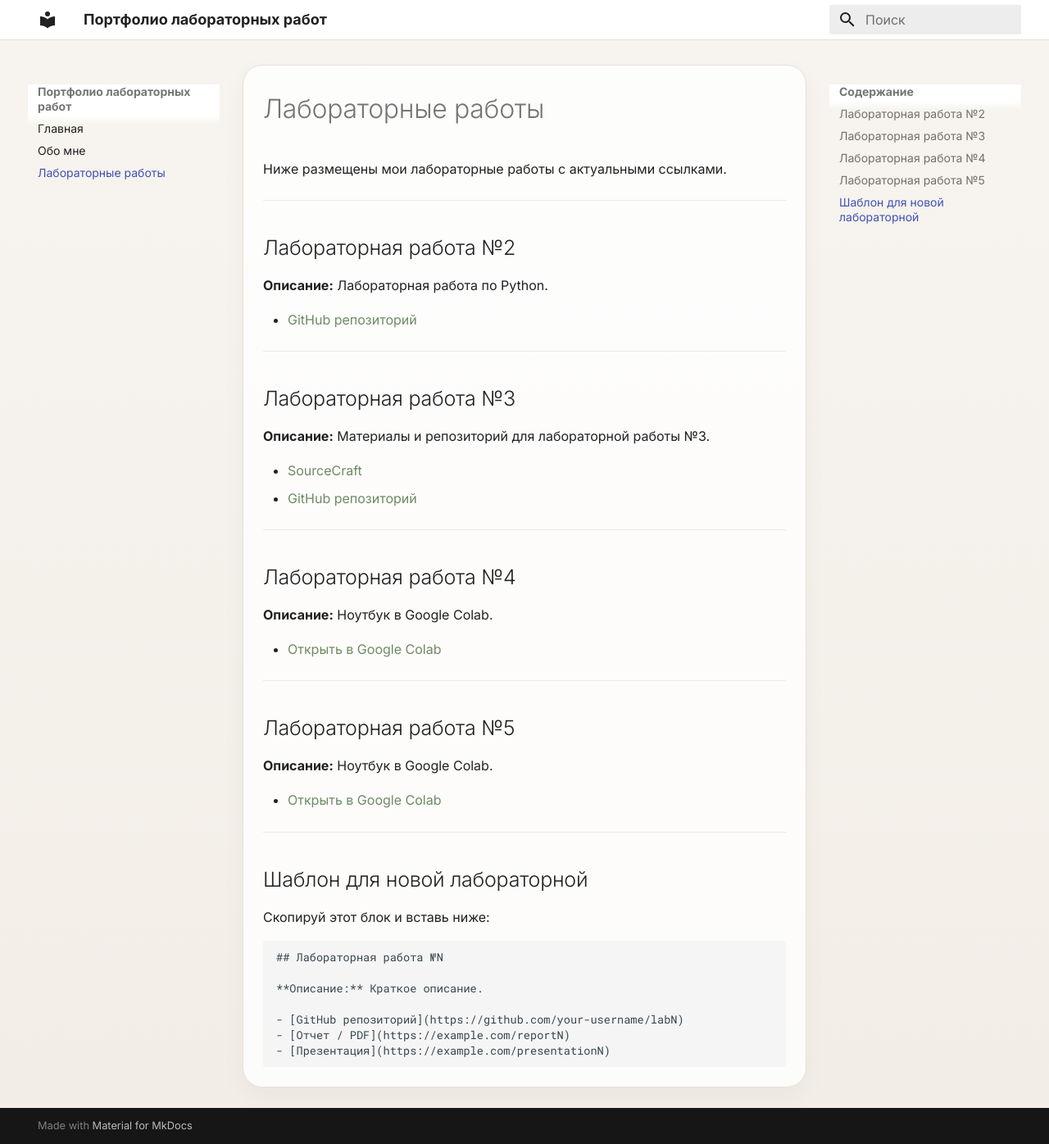
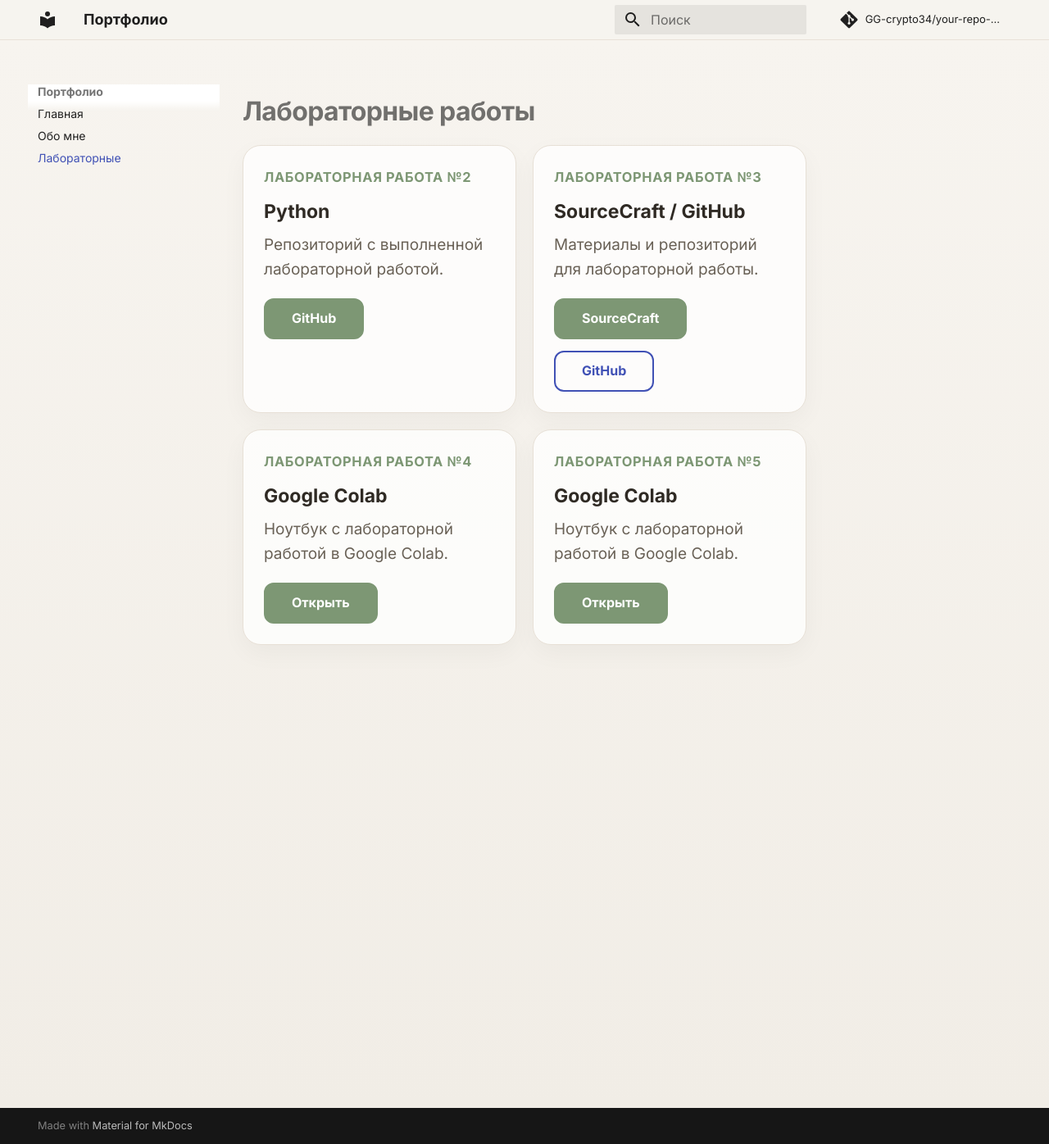
Before and after one commit to GG-crypto34/gg-crypto34.github.io, an MkDocs documentation site: the page built from docs/labs.md, in a window 1280 px wide and 1396 px high. Shown: the whole window at 82% size. Built offline with MkDocs 1.6.1 and Material for MkDocs 9.7.7, drawn with Linux system fonts in a browser that asks for light colours; comment, search, counter and statistics services are not loaded.

Commit message:
new theme

```diff
--- a/docs/labs.md
+++ b/docs/labs.md
@@ -1,50 +1,40 @@
 # Лабораторные работы
 
-Ниже размещены мои лабораторные работы с актуальными ссылками.
+<div class="cards-grid">
+  <div class="lab-card">
+    <div class="lab-number">Лабораторная работа №2</div>
+    <div class="card-title">Python</div>
+    <div class="card-text">Репозиторий с выполненной лабораторной работой.</div>
+    <div class="card-actions">
+      <a class="md-button md-button--primary" href="https://github.com/GG-crypto34/Python2Sem/tree/main/Lab2" target="_blank">GitHub</a>
+    </div>
+  </div>
 
----
+  <div class="lab-card">
+    <div class="lab-number">Лабораторная работа №3</div>
+    <div class="card-title">SourceCraft / GitHub</div>
+    <div class="card-text">Материалы и репозиторий для лабораторной работы.</div>
+    <div class="card-actions">
+      <a class="md-button md-button--primary" href="https://sourcecraft.dev/slonyaranash/sclab3" target="_blank">SourceCraft</a>
+      <a class="md-button" href="https://github.com/GG-crypto34/gg-crypto34.github.io" target="_blank">GitHub</a>
+    </div>
+  </div>
 
-## Лабораторная работа №2
+  <div class="lab-card">
+    <div class="lab-number">Лабораторная работа №4</div>
+    <div class="card-title">Google Colab</div>
+    <div class="card-text">Ноутбук с лабораторной работой в Google Colab.</div>
+    <div class="card-actions">
+      <a class="md-button md-button--primary" href="https://colab.research.google.com/drive/1axYKpi7hOeJ0GXfvUeFeXoxMEZXT_VBv?usp=sharing" target="_blank">Открыть</a>
+    </div>
+  </div>
 
-**Описание:** Лабораторная работа по Python.
-
-- [GitHub репозиторий](https://github.com/GG-crypto34/Python2Sem/tree/main/Lab2)
-
----
-
-## Лабораторная работа №3
-
-**Описание:** Материалы и репозиторий для лабораторной работы №3.
-
-- [SourceCraft](https://sourcecraft.dev/slonyaranash/sclab3)
-- [GitHub репозиторий](https://github.com/GG-crypto34/gg-crypto34.github.io)
-
----
-
-## Лабораторная работа №4
-
-**Описание:** Ноутбук в Google Colab.
-
-- [Открыть в Google Colab](https://colab.research.google.com/drive/1axYKpi7hOeJ0GXfvUeFeXoxMEZXT_VBv?usp=sharing)
-
----
-
-## Лабораторная работа №5
-
-**Описание:** Ноутбук в Google Colab.
-
-- [Открыть в Google Colab](https://colab.research.google.com/drive/1HECnHlJ_azXx8pqoBXVkdMdINTQ6-_Pm?usp=sharing)
-
----
-
-## Шаблон для новой лабораторной
-
-Скопируй этот блок и вставь ниже:
-
-    ## Лабораторная работа №N
-
-    **Описание:** Краткое описание.
-
-    - [GitHub репозиторий](https://github.com/your-username/labN)
-    - [Отчет / PDF](https://example.com/reportN)
-    - [Презентация](https://example.com/presentationN)
+  <div class="lab-card">
+    <div class="lab-number">Лабораторная работа №5</div>
+    <div class="card-title">Google Colab</div>
+    <div class="card-text">Ноутбук с лабораторной работой в Google Colab.</div>
+    <div class="card-actions">
+      <a class="md-button md-button--primary" href="https://colab.research.google.com/drive/1HECnHlJ_azXx8pqoBXVkdMdINTQ6-_Pm?usp=sharing" target="_blank">Открыть</a>
+    </div>
+  </div>
+</div>
--- a/docs/stylesheets/extra.css
+++ b/docs/stylesheets/extra.css
@@ -1,5 +1,5 @@
 :root {
-  --md-primary-fg-color: #f7f4ef;
+  --md-primary-fg-color: #f6f3ee;
   --md-primary-fg-color--light: #fbf9f5;
   --md-primary-fg-color--dark: #ece6dc;
   --md-accent-fg-color: #7d9774;
@@ -7,23 +7,134 @@
 
 .md-header {
   box-shadow: none;
-  border-bottom: 1px solid #e7e0d6;
+  border-bottom: 1px solid #e8e1d8;
+  background: rgba(246, 243, 238, 0.92);
+  backdrop-filter: blur(10px);
 }
 
 .md-main {
-  background: linear-gradient(180deg, #f7f4ef 0%, #f2eee7 100%);
+  background: linear-gradient(180deg, #f7f4ef 0%, #f1ede6 100%);
 }
 
 .md-content__inner {
-  background: rgba(255, 255, 255, 0.82);
-  border: 1px solid #e7e0d6;
-  border-radius: 24px;
-  padding: 24px;
-  box-shadow: 0 10px 30px rgba(0, 0, 0, 0.04);
+  max-width: 980px;
+  margin: 0 auto;
+  padding-top: 1.4rem;
+  padding-bottom: 2rem;
+}
+
+.md-typeset h1 {
+  font-weight: 700;
+  letter-spacing: -0.02em;
+  margin-bottom: 0.8rem;
+}
+
+.md-typeset h2 {
+  font-weight: 650;
+  letter-spacing: -0.01em;
+}
+
+.md-typeset p,
+.md-typeset li {
+  color: #5f584f;
 }
 
 .md-typeset a {
   color: #6f8a66;
+}
+
+.hero-buttons {
+  display: flex;
+  gap: 0.8rem;
+  flex-wrap: wrap;
+  margin: 1.2rem 0 1rem;
+}
+
+.cards-grid {
+  display: grid;
+  grid-template-columns: repeat(2, minmax(0, 1fr));
+  gap: 1rem;
+  margin-top: 1rem;
+}
+
+.info-card,
+.lab-card,
+.profile-card {
+  background: rgba(255, 255, 255, 0.78);
+  border: 1px solid #e7e0d6;
+  border-radius: 22px;
+  box-shadow: 0 10px 30px rgba(0, 0, 0, 0.04);
+}
+
+.info-card,
+.lab-card {
+  padding: 1.25rem;
+  text-decoration: none;
+  color: inherit;
+}
+
+.info-card:hover {
+  border-color: #d7cfbf;
+  transform: translateY(-1px);
+  transition: 0.2s ease;
+}
+
+.card-title {
+  font-size: 1.15rem;
+  font-weight: 700;
+  color: #2f2a24;
+  margin-bottom: 0.35rem;
+}
+
+.card-text {
+  color: #696156;
+  font-size: 0.95rem;
+}
+
+.lab-number {
+  font-size: 0.82rem;
+  font-weight: 700;
+  text-transform: uppercase;
+  letter-spacing: 0.04em;
+  color: #7d9774;
+  margin-bottom: 0.55rem;
+}
+
+.card-actions {
+  display: flex;
+  gap: 0.7rem;
+  flex-wrap: wrap;
+  margin-top: 1rem;
+}
+
+.profile-card {
+  padding: 0.5rem 1.25rem;
+  margin: 1rem 0 1.4rem;
+}
+
+.profile-row {
+  display: grid;
+  grid-template-columns: 160px 1fr;
+  gap: 1rem;
+  padding: 0.95rem 0;
+  border-bottom: 1px solid #ece5db;
+}
+
+.profile-row:last-child {
+  border-bottom: none;
+}
+
+.profile-label {
+  font-weight: 700;
+  color: #383128;
+}
+
+.profile-value {
+  color: #5f584f;
+}
+
+.md-typeset .md-button {
+  border-radius: 12px;
 }
 
 .md-typeset .md-button--primary {
@@ -35,3 +146,14 @@
   background-color: #6d8665;
   border-color: #6d8665;
 }
+
+@media (max-width: 760px) {
+  .cards-grid {
+    grid-template-columns: 1fr;
+  }
+
+  .profile-row {
+    grid-template-columns: 1fr;
+    gap: 0.35rem;
+  }
+}
--- a/mkdocs.yml
+++ b/mkdocs.yml
@@ -1,7 +1,9 @@
-site_name: Портфолио лабораторных работ
-site_description: Сайт-портфолио с лабораторными работами и проектами
+site_name: Портфолио
+site_description: Портфолио лабораторных работ
 site_author: Зайцев Владимир Андреевич
-site_url: https://GG-crypto34.github.io/ИМЯ-РЕПОЗИТОРИЯ/
+site_url: https://GG-crypto34.github.io/your-repo-name/
+repo_url: https://github.com/GG-crypto34/your-repo-name
+repo_name: GG-crypto34/your-repo-name
 
 theme:
   name: material
@@ -13,11 +15,17 @@
   font:
     text: Inter
     code: Roboto Mono
+  features:
+    - navigation.top
+    - navigation.sections
+    - content.code.copy
+    - search.highlight
+    - search.suggest
 
 nav:
   - Главная: index.md
   - Обо мне: about.md
-  - Лабораторные работы: labs.md
+  - Лабораторные: labs.md
 
 extra_css:
   - stylesheets/extra.css
```
Also changed, not shown: docs/about.md (+15 -4 lines), docs/index.md (+18 -7 lines), site/404.html, site/about/index.html, site/index.html, site/labs/index.html, site/search/search_index.json, site/sitemap.xml, site/stylesheets/extra.css, 1 other file.
